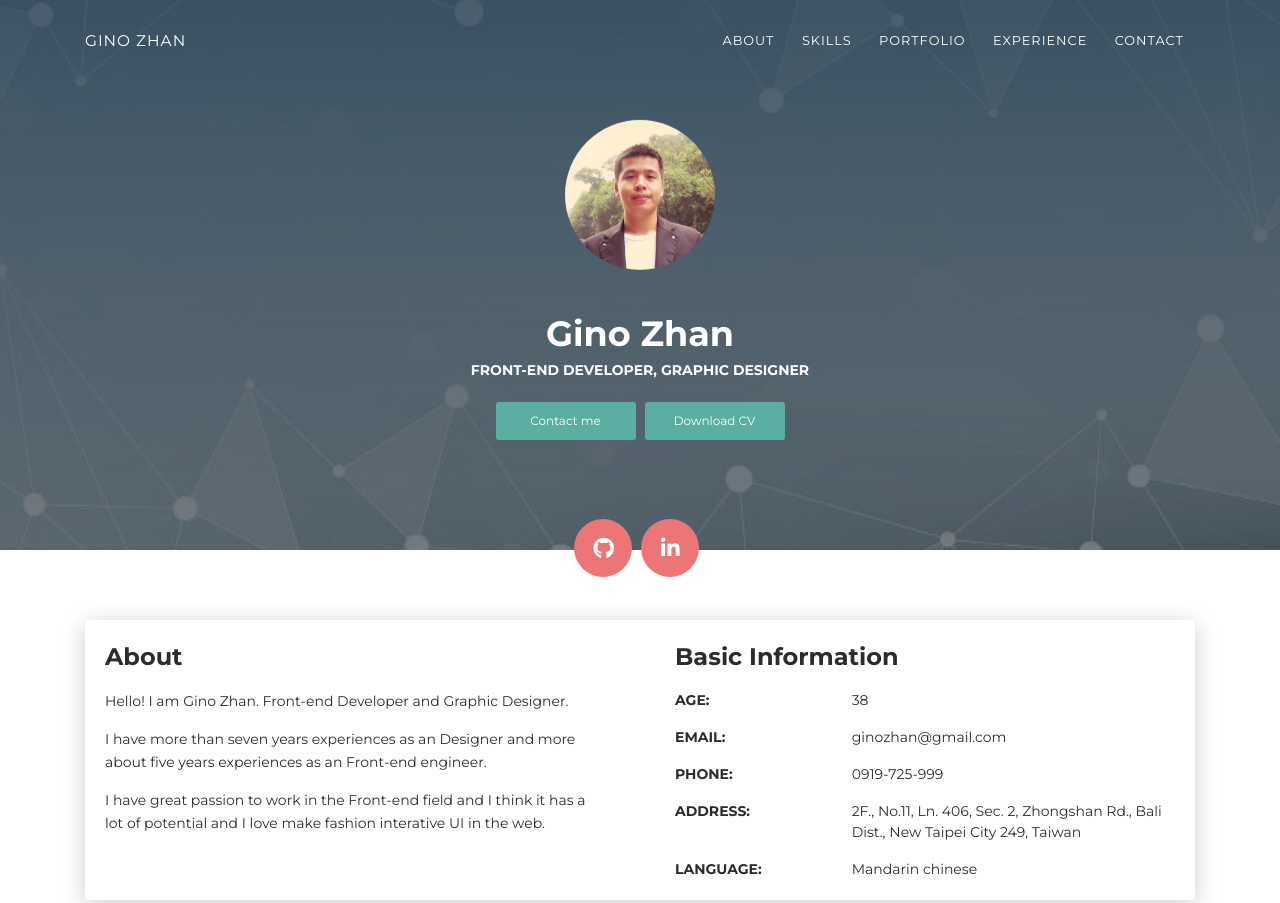
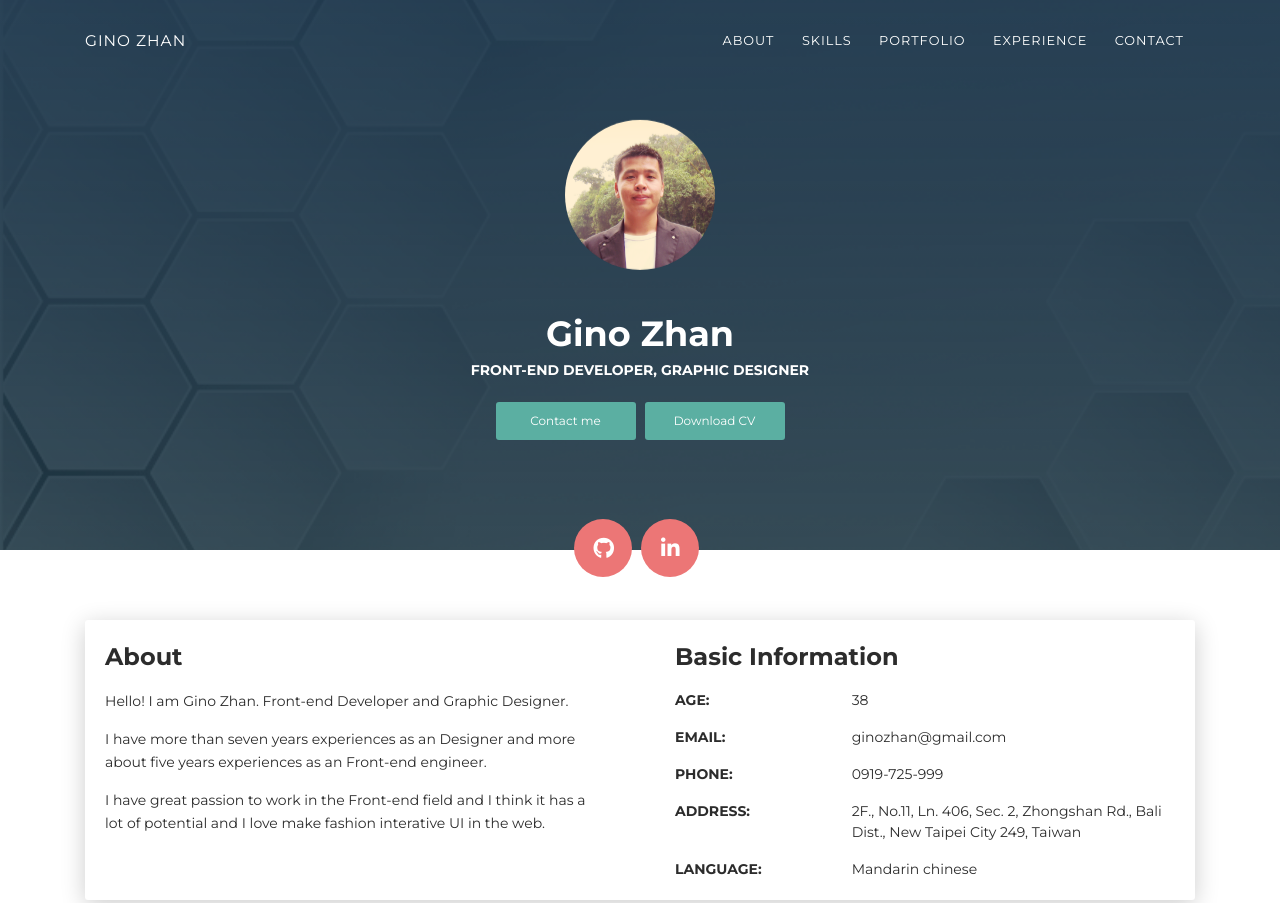
Before and after one commit to ginozhan/ginozhan.github.io, a plain HTML site: page index.html in a window 1280 px wide. Shown: the top 903 px of the page. Drawn offline with Linux system fonts and the light colour scheme.

Commit message:
update background

```diff
--- a/index.html
+++ b/index.html
@@ -87,7 +87,7 @@
               <div
                 class="page-header-image"
                 data-parallax="true"
-                style="background-image: url('images/graphic-design-4.jpg');"
+                style="background-image: url('images/bg1.gif');"
               ></div>
               <div class="container">
                 <div class="content-center">
```
